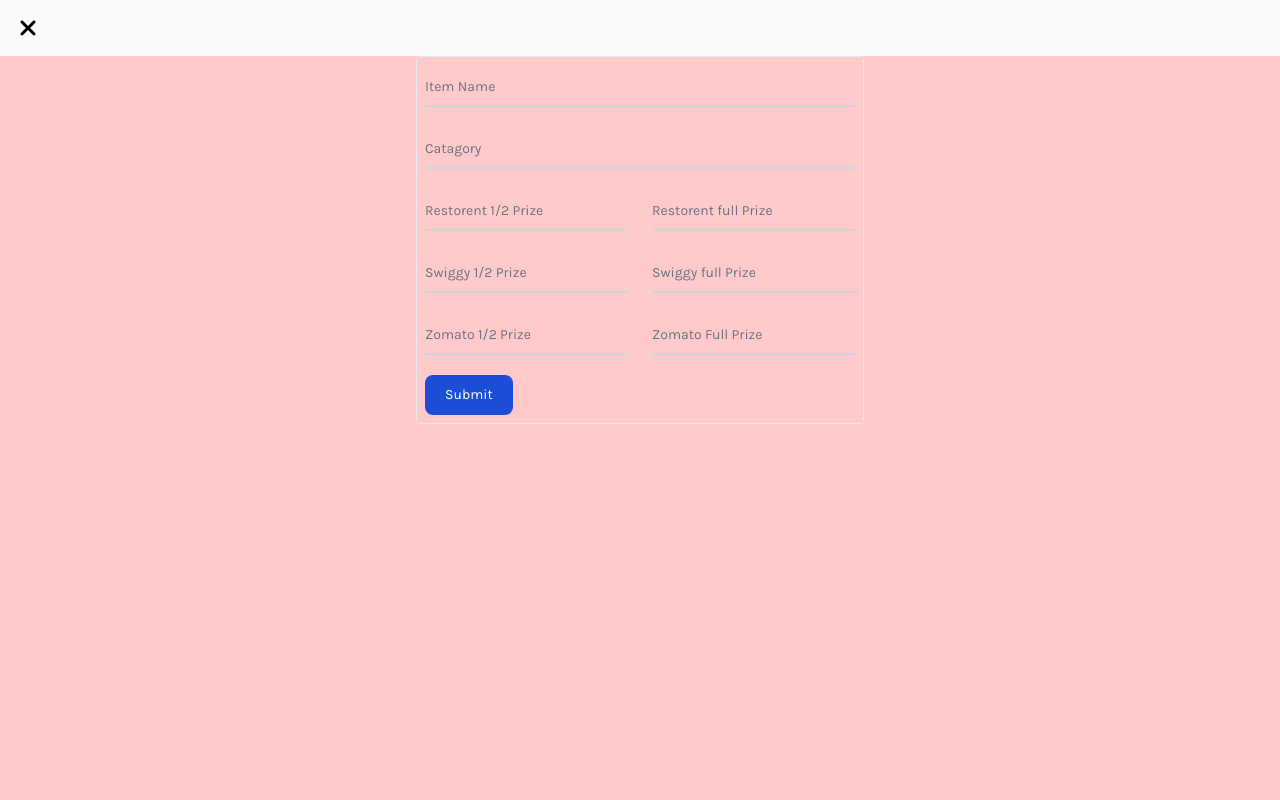
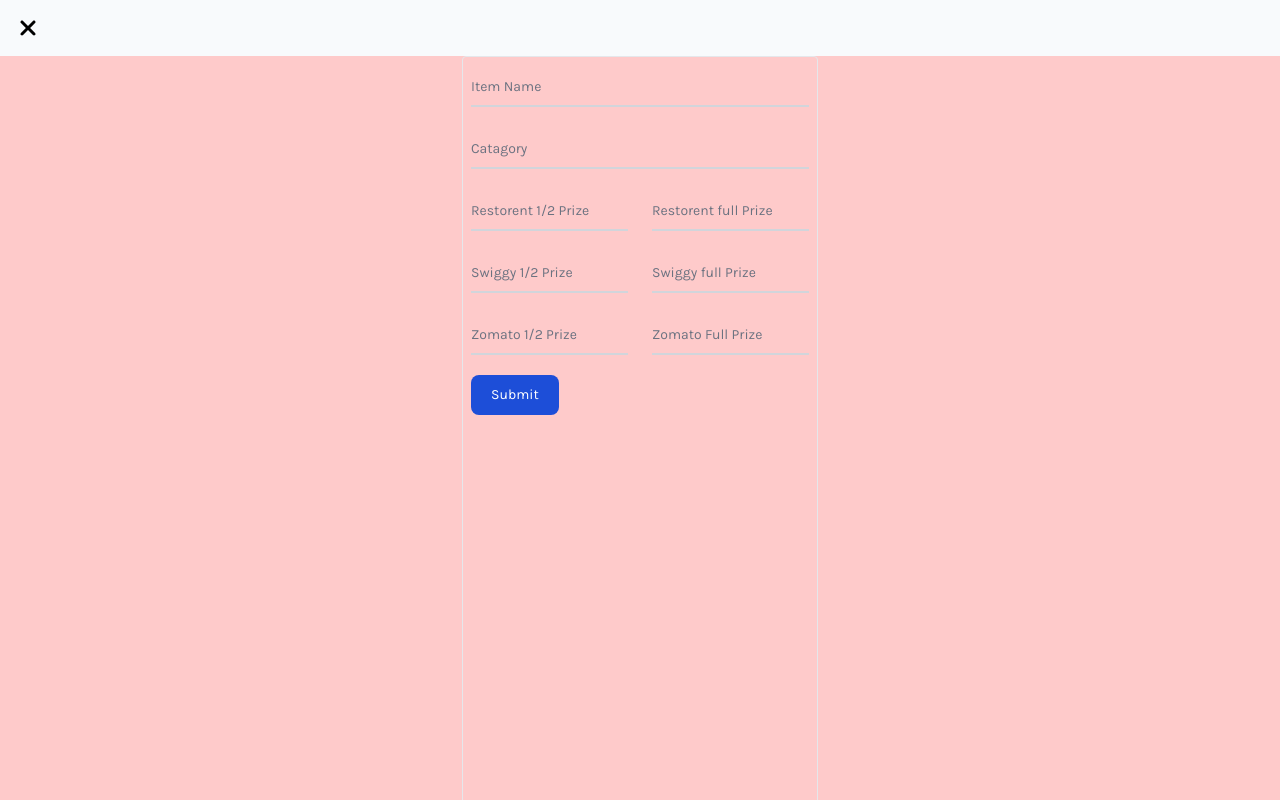
Before and after one commit to ayushkumarsingh2422005/FrontEnd-Clint, a React (Vite) app: page /admin/manage-items in a window 1280 px wide. Built offline with nearby package versions, Linux system fonts and the light colour scheme.

Commit message:
updated admin

```diff
--- a/src/pages/admin/ManageItems.jsx
+++ b/src/pages/admin/ManageItems.jsx
@@ -174,8 +174,8 @@ export default function ManageItems() {
             <FaXmark/>
           </div>
 
-          <div className='bg-red-200 h-full'>
-            <form className="max-w-md mx-auto rounded border p-2">
+          <div className='bg-red-200 h-screen flex justify-center'>
+            <form className="max-w-md mx-auto rounded border p-2 h-auto">
               <div className="relative z-0 w-full mb-5 group">
                 <input type="email" name="floating_email" id="floating_email" className="block py-2.5 px-0 w-full text-sm text-gray-900 bg-transparent border-0 border-b-2 border-gray-300 appearance-none dark:text-white dark:border-gray-600 dark:focus:border-blue-500 focus:outline-none focus:ring-0 focus:border-blue-600 peer" placeholder=" " required />
                 <label for="floating_email" className="peer-focus:font-medium absolute text-sm text-gray-500 dark:text-gray-400 duration-300 transform -translate-y-6 scale-75 top-3 -z-10 origin-[0] peer-focus:start-0 rtl:peer-focus:translate-x-1/4 rtl:peer-focus:left-auto peer-focus:text-blue-600 peer-focus:dark:text-blue-500 peer-placeholder-shown:scale-100 peer-placeholder-shown:translate-y-0 peer-focus:scale-75 peer-focus:-translate-y-6">Item Name</label>
```
